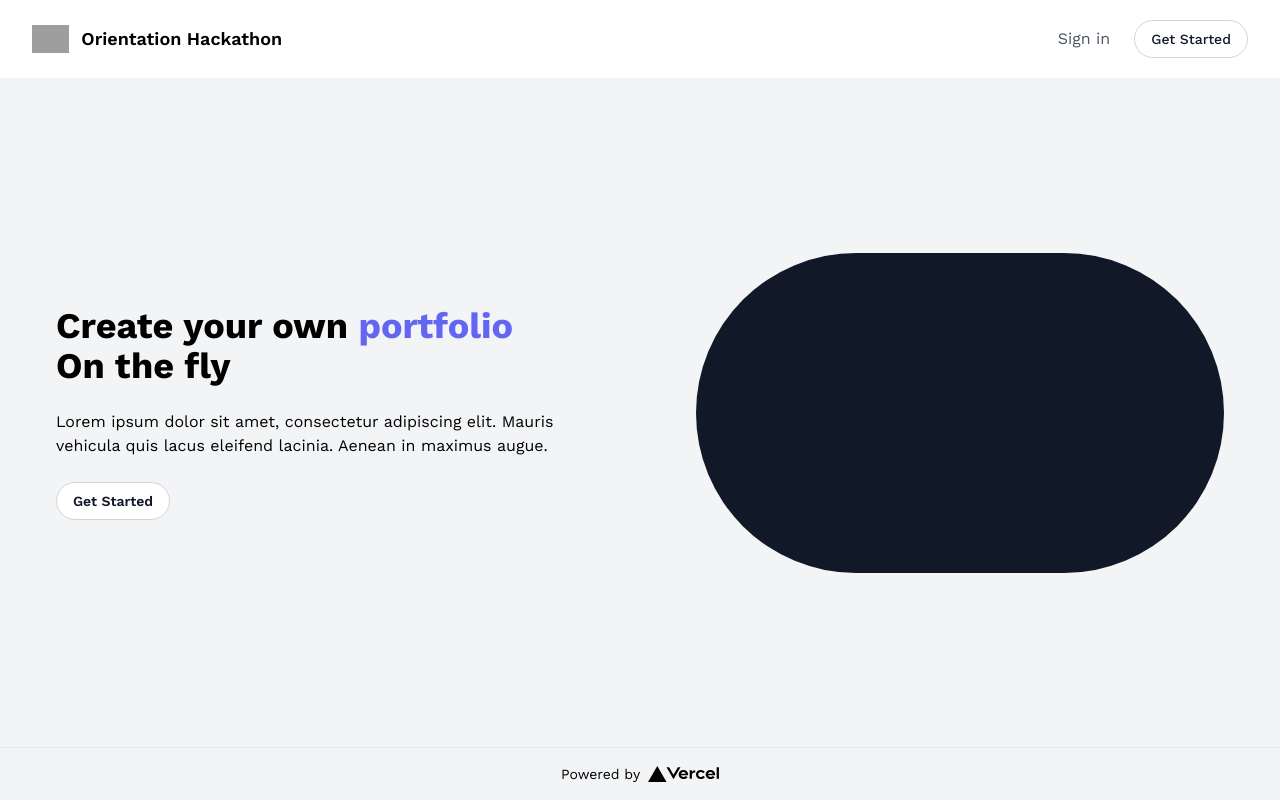
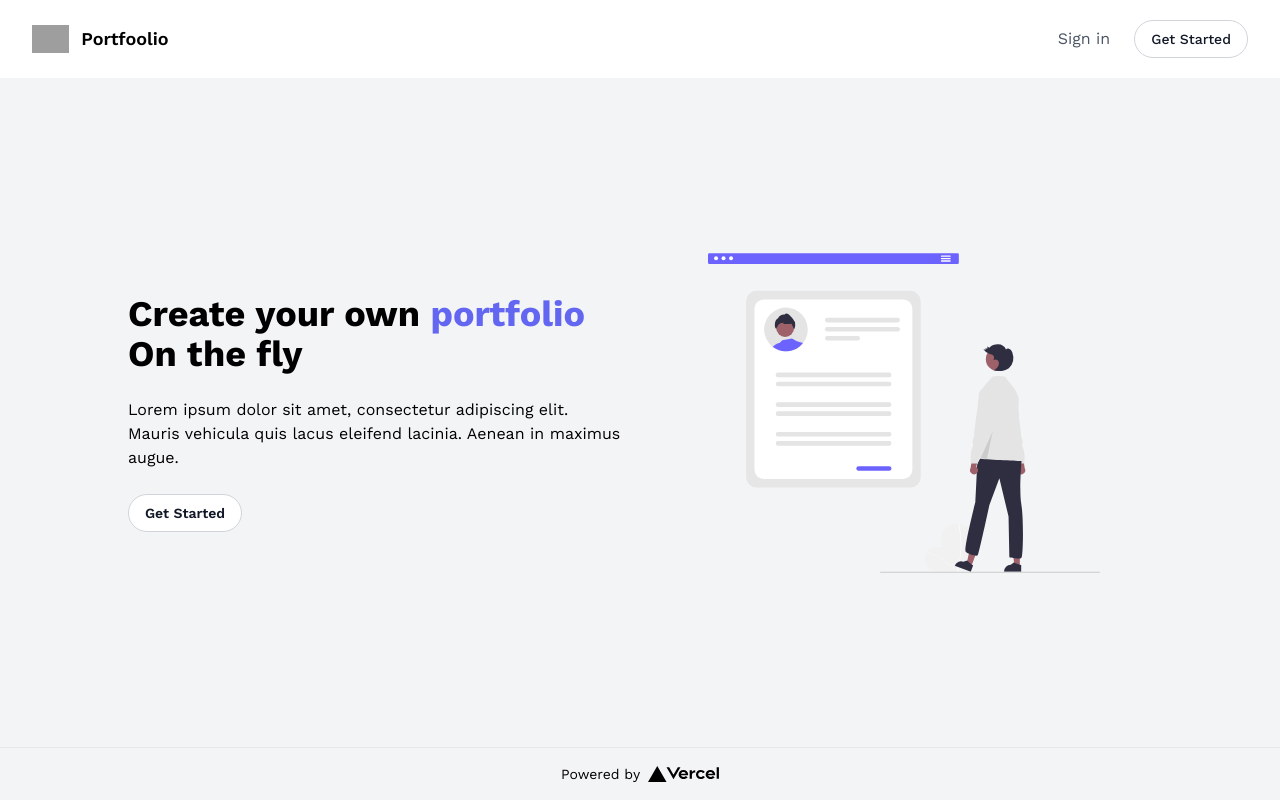
Before and after one commit to HaresMahmood/portfoolio, a Next.js app: page / in a window 1280 px wide. Built offline with nearby package versions, Linux system fonts and the light colour scheme; no server answers; grey boxes are pictures that could not be loaded.

Commit message:
Add Home page picture

```diff
--- a/components/layout/header/index.js
+++ b/components/layout/header/index.js
@@ -75,10 +75,7 @@ const Header = () => {
                     src="https://tailwindui.com/img/logos/workflow-mark-indigo-500.svg"
                     alt="Workflow"
                 />
-                <h3 className="text-lg font-semibold">
-                    O<span className="hidden sm:inline">rientation </span>H
-                    <span className="hidden sm:inline">ackathon</span>
-                </h3>
+                <h3 className="text-lg font-semibold">Portfoolio</h3>
             </div>
 
             {renderRightSideComponent()}
--- a/pages/index.js
+++ b/pages/index.js
@@ -1,4 +1,5 @@
 import Head from 'next/head';
+import Image from '../components/image';
 import Layout from '../components/layout';
 
 const Home = () => {
@@ -7,7 +8,7 @@ const Home = () => {
             <Head>
                 <title>Orientation Hackathon</title>
             </Head>
-            <main className="flex h-full w-full flex-col items-center justify-between gap-16 self-center px-14 py-8 md:flex-row md:gap-28">
+            <main className="flex h-full w-full flex-col items-center justify-center gap-8 self-center px-14 py-8 md:flex-row md:px-32">
                 <div className="flex w-full flex-col items-start gap-6">
                     <h1 className="text-4xl font-bold">
                         Create your own{' '}
@@ -27,7 +28,11 @@ const Home = () => {
                         Get Started
                     </button>
                 </div>
-                <div className="h-80 w-full rounded-full bg-gray-900"></div>
+                <Image
+                    alt=""
+                    className="h-80 w-full"
+                    src="/undraw_online_cv_re_gn0a.svg"
+                />
             </main>
         </Layout>
     );
```
Also changed, not shown: public/undraw_online_cv_re_gn0a.svg (added).
